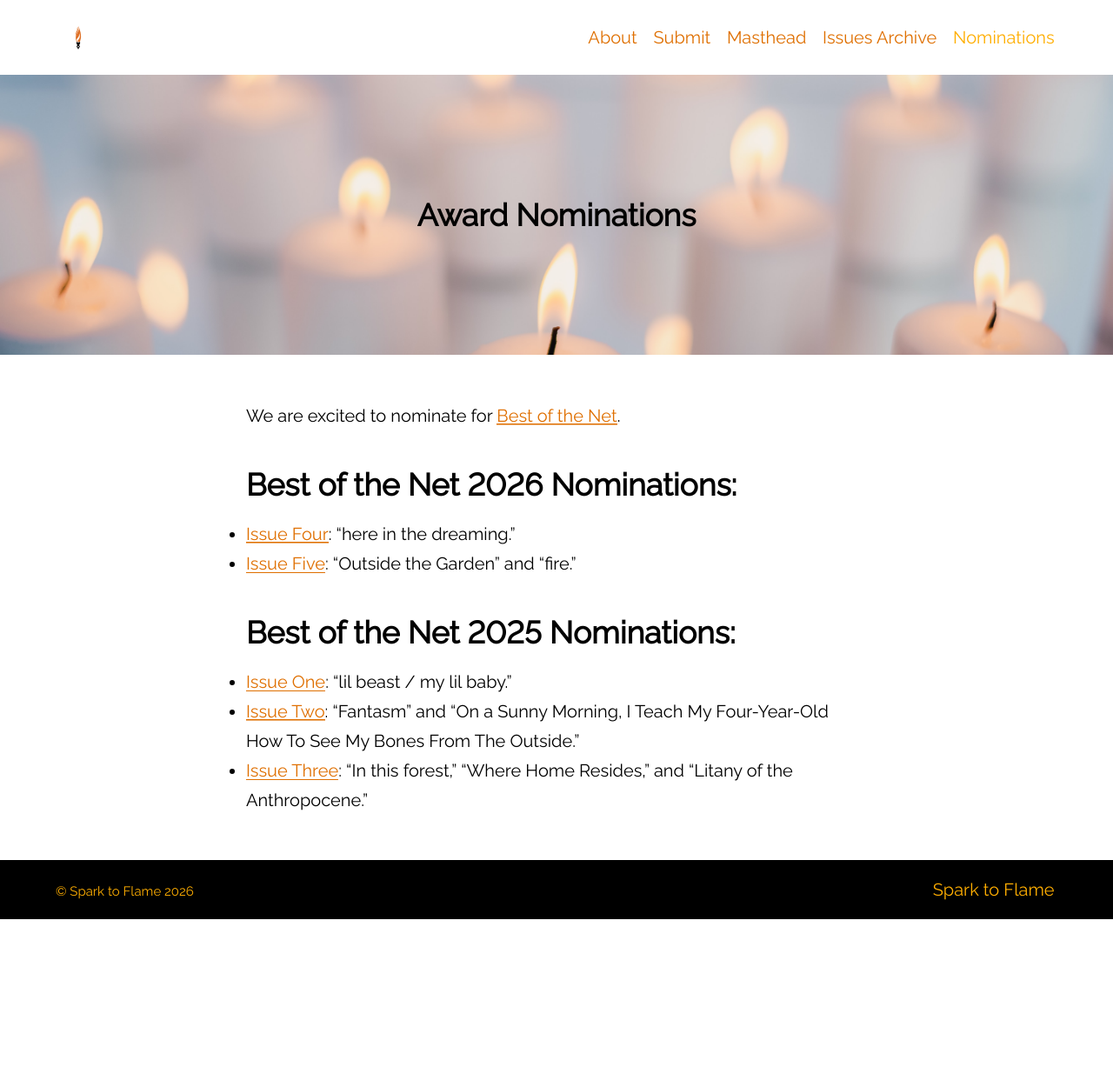
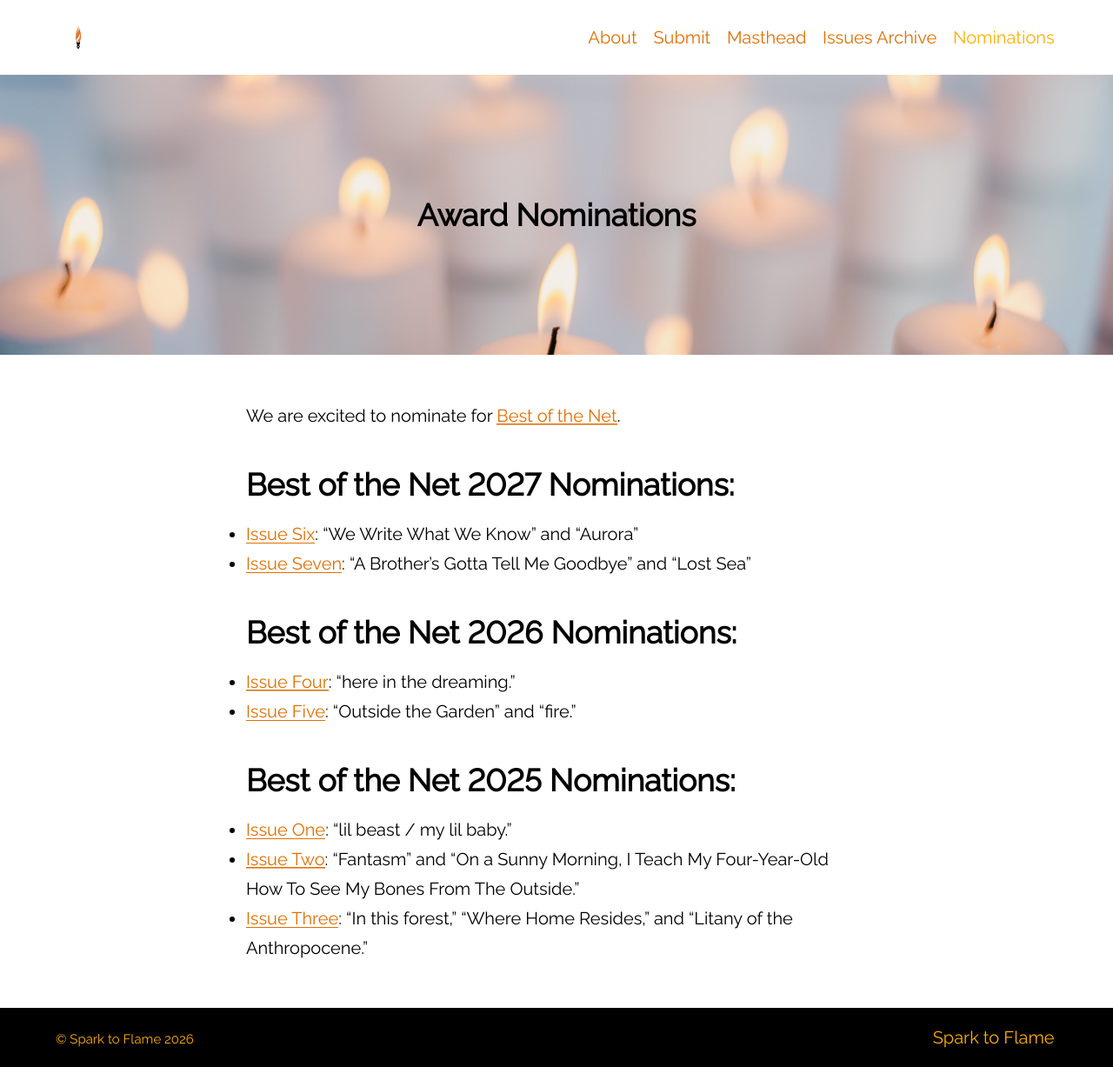
Before and after one commit to atmars77/atmars77.github.io, a Jekyll site: the page built from nominations.md, in a window 1280 px wide. Shown: the whole page at 87% size. Built offline with Jekyll 4.4.1, drawn with Linux system fonts in a browser that asks for light colours; before the commit the page ends 1057 px from its top, so only the background shows below that.

Commit message:
add nominations

```diff
--- a/nominations.md
+++ b/nominations.md
@@ -7,6 +7,11 @@ largeimage: "/assets/Images/tina_candle.png"
 ---
 We are excited to nominate for [Best of the Net](https://bestofthenetanthology.com/).
 
+
+## Best of the Net 2027 Nominations:
+  * [Issue Six](/assets/Issues/Spark_to_Flame_Issue_Six_December_2025.pdf): "We Write What We Know" and "Aurora"
+  * [Issue Seven](/assets/Issues/Spark_to_Flame_Issue_Five_June_2025.pdf): "A Brother’s Gotta Tell Me Goodbye" and "Lost Sea"
+
 ## Best of the Net 2026 Nominations:
   * [Issue Four](/assets/Issues/Spark_to_Flame_Issue_Four_December_2024.pdf): "here in the dreaming."
   * [Issue Five](/assets/Issues/Spark_to_Flame_Issue_Five_June_2025.pdf): "Outside the Garden" and "fire."
```
